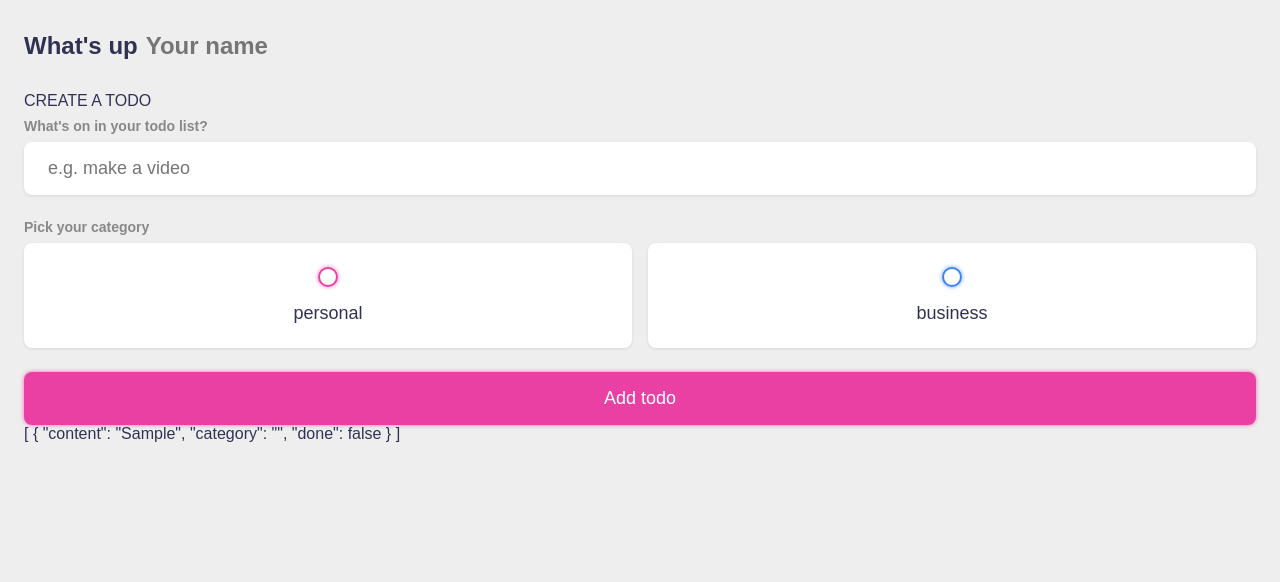
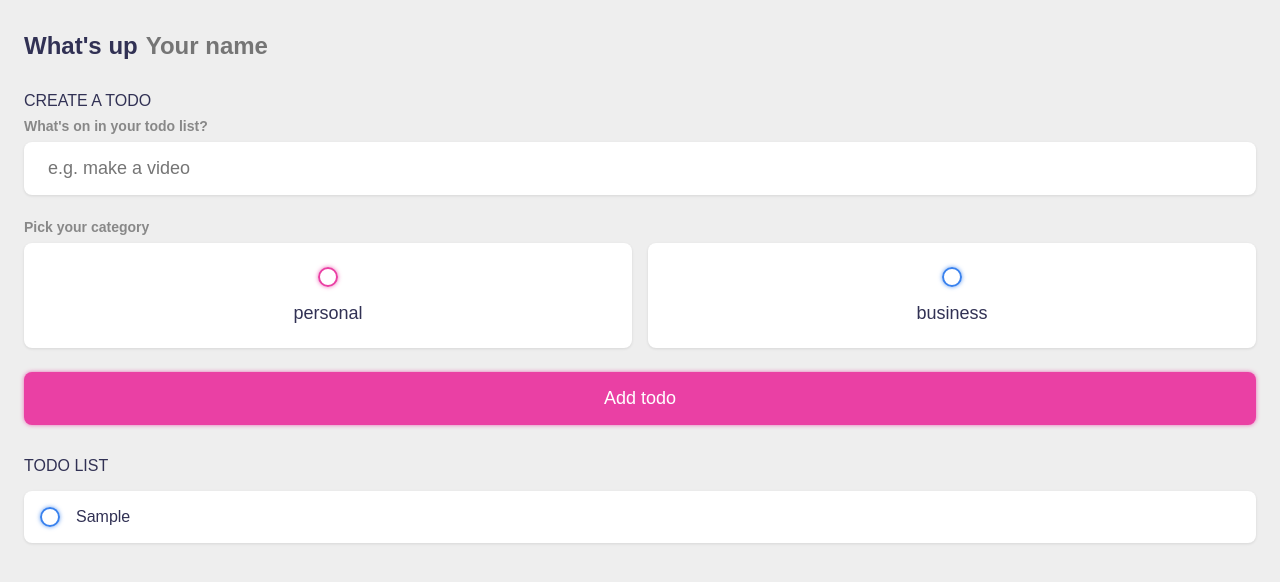
Before and after one commit to emilynakano/todo-front, a Vue app: page / in a window 1280 px wide. Both pictures are taken after typing "Sample" into the empty fields and a click on the input "Add todo". Shown: the top 582 px of the page. Built offline with nearby package versions, Linux system fonts and the light colour scheme.

Commit message:
feat: handle todo list

```diff
--- a/src/assets/main.css
+++ b/src/assets/main.css
@@ -226,7 +226,7 @@ input:checked ~ .bubble::after {
 	background-color: var(--danger);
 }
 
-.todo-item.done .todo-content input {
+.todo-item.done .todo-content {
 	text-decoration: line-through;
 	color: var(--grey);
 }
--- a/src/views/HomeView.vue
+++ b/src/views/HomeView.vue
@@ -6,7 +6,7 @@ type Category = "personal" | "business" | "";
 interface ITodo {
   content: string;
   category: Category;
-  done: Boolean;
+  done: boolean;
 }
 
 const name = ref("");
@@ -23,7 +23,7 @@ function addTodo() {
   todo_name.value = "";
   todo_category.value = "";
 }
-const myMethod = () => {};
+const Submit = () => {};
 
 watch(name, (newVal) => {
   localStorage.setItem("name", newVal);
@@ -43,7 +43,7 @@ onMounted(() => {
     </section>
     <section class="create-todo">
       <h3>CREATE A TODO</h3>
-      <form @submit="addTodo" @submit.prevent="myMethod">
+      <form @submit="addTodo" @submit.prevent="Submit">
         <h4>What's on in your todo list?</h4>
         <input
           type="text"
@@ -66,7 +66,24 @@ onMounted(() => {
         </div>
         <input type="submit" value="Add todo" />
       </form>
-      {{ todos }}
+    </section>
+    <section class="todo-list">
+      <h3>TODO LIST</h3>
+      <div class="list">
+        <div
+          v-for="todo in todos"
+          :key="todo.content"
+          :class="`todo-item ${todo.done && 'done'}`"
+        >
+          <label>
+            <input type="checkbox" v-model="todo.done" />
+            <span :class="`bubble ${todo.category}`"></span>
+          </label>
+          <div class="todo-content">
+            {{ todo.content }}
+          </div>
+        </div>
+      </div>
     </section>
   </main>
 </template>
```
